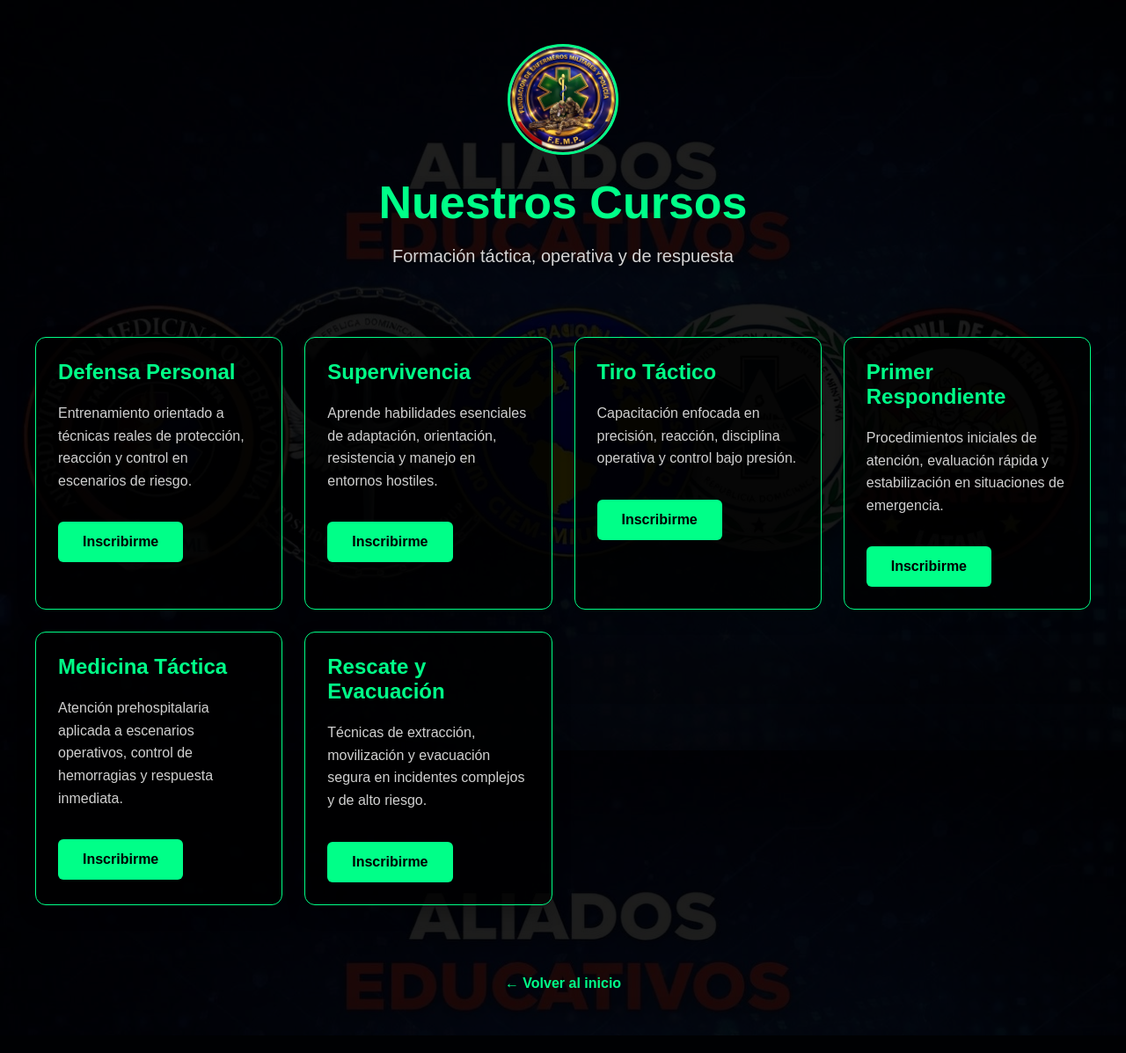
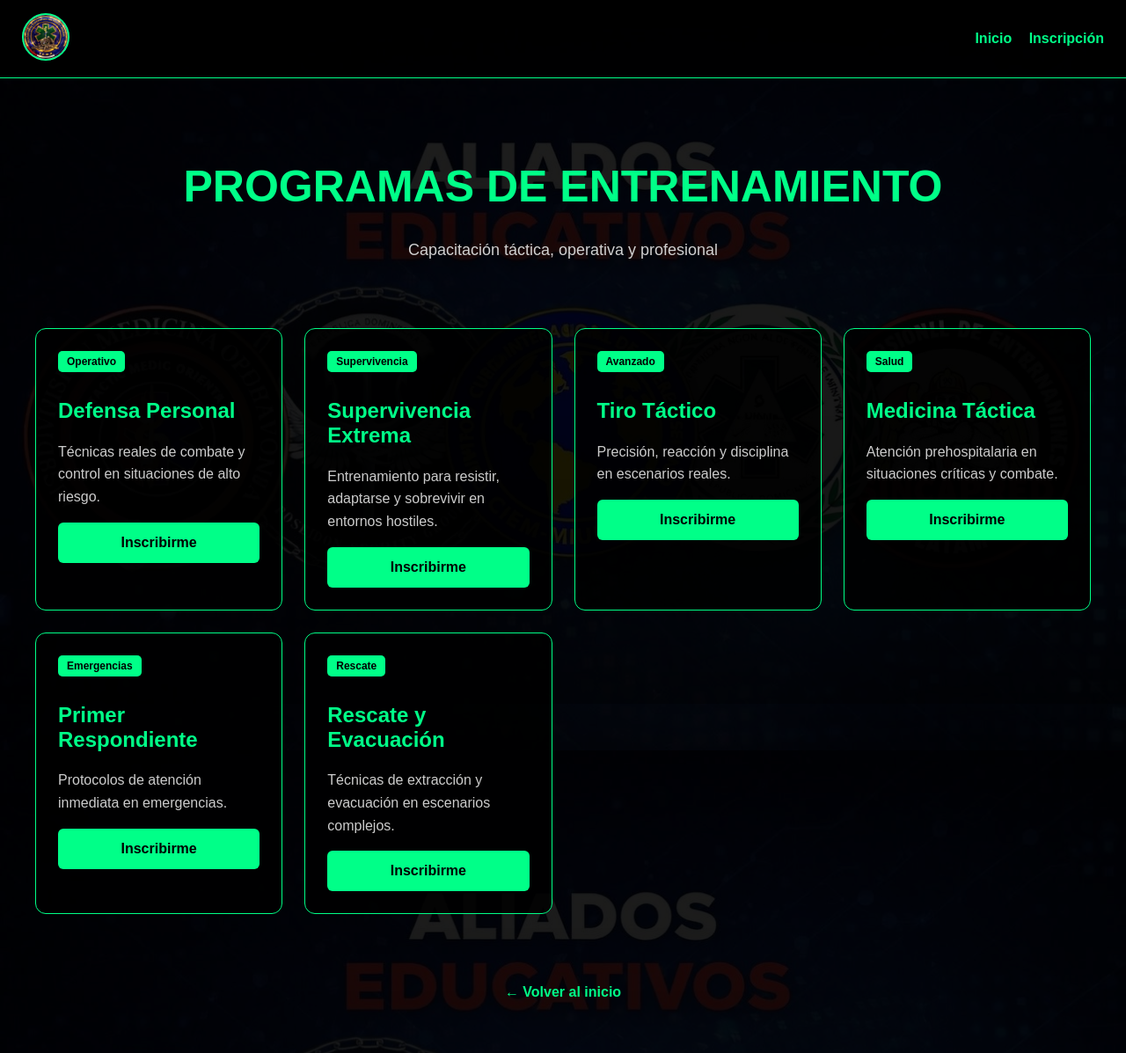
Before and after one commit to edward209/cursos-tacticos, a Flask app: page /cursos in a window 1280 px wide. Shown: the whole page at 88% size. Run offline with Flask 3, Linux system fonts and the light colour scheme.

Commit message:
mejora premium cursos

```diff
--- a/templates/cursos.html
+++ b/templates/cursos.html
@@ -2,42 +2,57 @@
 <html>
 <head>
     <title>Cursos | F.E.M.P.</title>
+    <meta name="viewport" content="width=device-width, initial-scale=1.0">
     <style>
         body {
             margin: 0;
             font-family: Arial, sans-serif;
             color: white;
             background:
-                linear-gradient(rgba(0,0,0,0.88), rgba(0,0,0,0.9)),
+                linear-gradient(rgba(0,0,0,0.88), rgba(0,0,0,0.92)),
                 url("{{ url_for('static', filename='portada.jpg') }}");
             background-size: cover;
             background-position: center;
             background-attachment: fixed;
         }
 
-        .header {
-            text-align: center;
-            padding: 50px 20px 20px;
+        .topbar {
+            background: rgba(0,0,0,0.9);
+            padding: 15px 25px;
+            display: flex;
+            justify-content: space-between;
+            align-items: center;
+            border-bottom: 1px solid #00ff88;
         }
 
-        .logo {
-            width: 120px;
-            height: 120px;
+        .topbar img {
+            width: 50px;
+            height: 50px;
             border-radius: 50%;
-            border: 3px solid #00ff88;
-            object-fit: cover;
+            border: 2px solid #00ff88;
             background: white;
         }
 
-        h1 {
+        .topbar a {
             color: #00ff88;
-            font-size: 52px;
-            margin: 20px 0 10px;
+            text-decoration: none;
+            margin-left: 15px;
+            font-weight: bold;
         }
 
-        .subtitulo {
-            color: #d6d6d6;
-            font-size: 20px;
+        .header {
+            text-align: center;
+            padding: 60px 20px 20px;
+        }
+
+        .header h1 {
+            font-size: 50px;
+            color: #00ff88;
+        }
+
+        .header p {
+            color: #d0d0d0;
+            font-size: 18px;
         }
 
         .contenedor {
@@ -50,29 +65,34 @@
         }
 
         .curso {
-            background-color: rgba(0,0,0,0.78);
+            background-color: rgba(0,0,0,0.85);
             border: 1px solid #00ff88;
             border-radius: 12px;
             padding: 25px;
-            box-shadow: 0 8px 20px rgba(0,0,0,0.25);
+            transition: 0.3s;
+        }
+
+        .curso:hover {
+            transform: translateY(-5px);
+            box-shadow: 0 10px 25px rgba(0,255,136,0.2);
         }
 
         .curso h2 {
             color: #00ff88;
-            margin-top: 0;
         }
 
         .curso p {
-            color: #d0d0d0;
+            color: #cccccc;
             line-height: 1.6;
         }
 
         .btn {
-            display: inline-block;
-            margin-top: 18px;
-            padding: 14px 28px;
+            display: block;
+            margin-top: 15px;
+            padding: 14px;
             background-color: #00ff88;
             color: black;
+            text-align: center;
             text-decoration: none;
             font-weight: bold;
             border-radius: 6px;
@@ -82,9 +102,20 @@
             background-color: #00cc6a;
         }
 
+        .badge {
+            display: inline-block;
+            background: #00ff88;
+            color: black;
+            font-size: 12px;
+            padding: 5px 10px;
+            border-radius: 5px;
+            margin-bottom: 10px;
+            font-weight: bold;
+        }
+
         .volver {
             text-align: center;
-            margin-bottom: 50px;
+            margin-bottom: 60px;
         }
 
         .volver a {
@@ -92,52 +123,81 @@
             text-decoration: none;
             font-weight: bold;
         }
+
+        @media (max-width: 768px) {
+            .topbar {
+                flex-direction: column;
+                gap: 10px;
+            }
+
+            .header h1 {
+                font-size: 35px;
+            }
+        }
     </style>
 </head>
 <body>
 
+    <div class="topbar">
+        <div>
+            <img src="{{ url_for('static', filename='logo.jpg') }}">
+        </div>
+
+        <div>
+            <a href="/">Inicio</a>
+            <a href="/inscripcion">Inscripción</a>
+        </div>
+    </div>
+
     <div class="header">
-        <img src="{{ url_for('static', filename='logo.jpg') }}" alt="Logo" class="logo">
-        <h1>Nuestros Cursos</h1>
-        <p class="subtitulo">Formación táctica, operativa y de respuesta</p>
+        <h1>PROGRAMAS DE ENTRENAMIENTO</h1>
+        <p>Capacitación táctica, operativa y profesional</p>
     </div>
 
     <div class="contenedor">
+
         <div class="curso">
+            <div class="badge">Operativo</div>
             <h2>Defensa Personal</h2>
-            <p>Entrenamiento orientado a técnicas reales de protección, reacción y control en escenarios de riesgo.</p>
+            <p>Técnicas reales de combate y control en situaciones de alto riesgo.</p>
             <a href="/inscripcion" class="btn">Inscribirme</a>
         </div>
 
         <div class="curso">
-            <h2>Supervivencia</h2>
-            <p>Aprende habilidades esenciales de adaptación, orientación, resistencia y manejo en entornos hostiles.</p>
+            <div class="badge">Supervivencia</div>
+            <h2>Supervivencia Extrema</h2>
+            <p>Entrenamiento para resistir, adaptarse y sobrevivir en entornos hostiles.</p>
             <a href="/inscripcion" class="btn">Inscribirme</a>
         </div>
 
         <div class="curso">
+            <div class="badge">Avanzado</div>
             <h2>Tiro Táctico</h2>
-            <p>Capacitación enfocada en precisión, reacción, disciplina operativa y control bajo presión.</p>
+            <p>Precisión, reacción y disciplina en escenarios reales.</p>
             <a href="/inscripcion" class="btn">Inscribirme</a>
         </div>
 
         <div class="curso">
-            <h2>Primer Respondiente</h2>
-            <p>Procedimientos iniciales de atención, evaluación rápida y estabilización en situaciones de emergencia.</p>
+            <div class="badge">Salud</div>
+            <h2>Medicina Táctica</h2>
+            <p>Atención prehospitalaria en situaciones críticas y combate.</p>
             <a href="/inscripcion" class="btn">Inscribirme</a>
         </div>
 
         <div class="curso">
-            <h2>Medicina Táctica</h2>
-            <p>Atención prehospitalaria aplicada a escenarios operativos, control de hemorragias y respuesta inmediata.</p>
+            <div class="badge">Emergencias</div>
+            <h2>Primer Respondiente</h2>
+            <p>Protocolos de atención inmediata en emergencias.</p>
             <a href="/inscripcion" class="btn">Inscribirme</a>
         </div>
 
         <div class="curso">
+            <div class="badge">Rescate</div>
             <h2>Rescate y Evacuación</h2>
-            <p>Técnicas de extracción, movilización y evacuación segura en incidentes complejos y de alto riesgo.</p>
+            <p>Técnicas de extracción y evacuación en escenarios complejos.</p>
             <a href="/inscripcion" class="btn">Inscribirme</a>
         </div>
+
     </div>
 
     <div class="volver">
```
